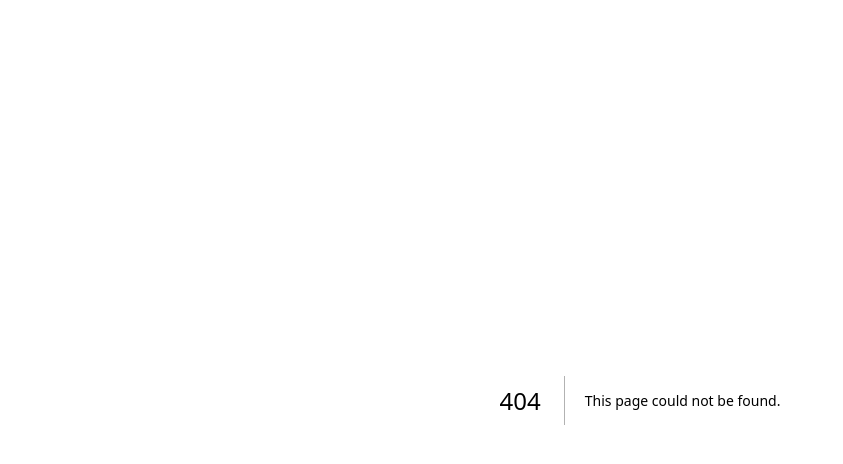
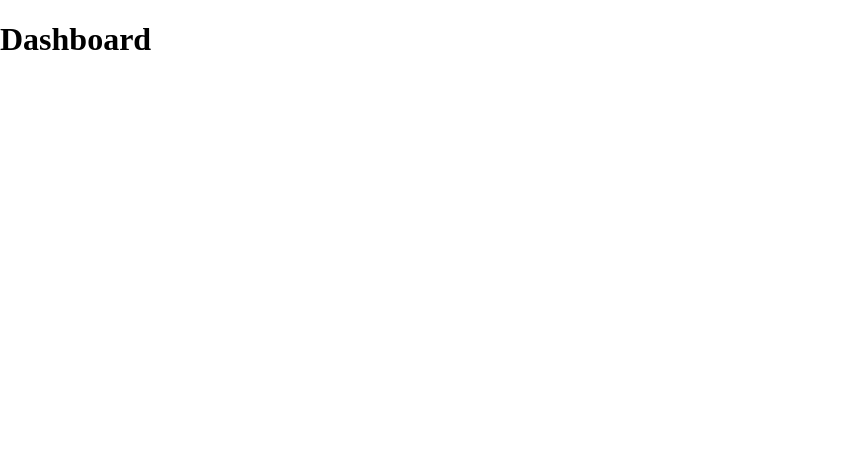
Before and after one commit to NayanaLoivos/maclor, a Next.js app: page /dashboard in a window 1280 px wide. Before the commit this address had no page. Shown: the top 464 px of the page, without its empty margins (0-843 px from the left). Built offline with nearby package versions, Linux system fonts and the light colour scheme.

Commit message:
Create dashboard page and menu component

```diff
--- a/package.json
+++ b/package.json
@@ -11,6 +11,7 @@
   "dependencies": {
     "next": "13.2.4",
     "react": "18.2.0",
-    "react-dom": "18.2.0"
+    "react-dom": "18.2.0",
+    "react-router-dom": "^6.10.0"
   }
 }
--- /dev/null
+++ b/public/support.js
@@ -0,0 +1,6 @@
+import { useNavigate } from "react-router-dom";
+
+const navigate = useNavigate();
+
+
+export {navigate};
--- /dev/null
+++ b/src/pages/dashboard.js
@@ -0,0 +1,11 @@
+
+
+export default function Dashboard () {
+
+  return(
+    <>
+      <h1>Dashboard</h1>
+    </>
+
+  )
+}
--- a/src/pages/index.js
+++ b/src/pages/index.js
@@ -3,10 +3,13 @@ import Image from 'next/image'
 import { Inter } from 'next/font/google'
 import styles from '@/styles/Home.module.css'
 import Link from 'next/link'
+import { navigate } from '../../public/support'
 
 const inter = Inter({ subsets: ['latin']});
 
 export default function Home() {
+
+
   return (
     <>
       <Head>
@@ -56,6 +59,7 @@ export default function Home() {
           <button
             className={`${styles.loginButton} ${inter.className}`}
             type='submit'
+            onClick={navigate('/dashboard')}
           >
           LOGIN</button>
 
```
Also changed, not shown: components/Menu/Menu.js (added), components/Menu/Menu.module.css (added), public/images/logo.png (added), 1 other file (tests, documents, lock files or other folders).
